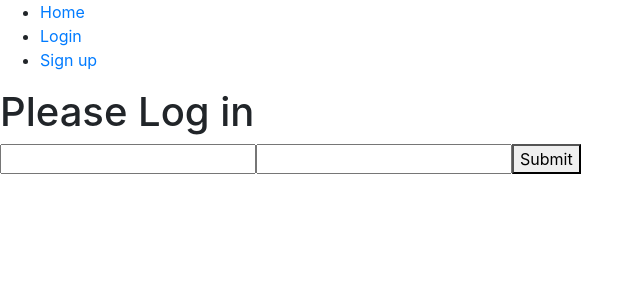
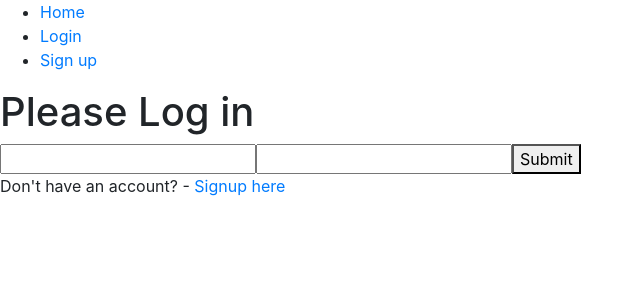
Before and after one commit to VladFiliucov/frontend-project-lvl4, a React app: page /login in a window 1280 px wide. Shown: the top 300 px of the page, without its empty margins (0-644 px from the left). Built offline with nearby package versions, Linux system fonts and the light colour scheme; no server answers; the HTML template or start-up script is replaced by a standard one.

Commit message:
add signup link and improve validation

```diff
--- a/src/components/Login.jsx
+++ b/src/components/Login.jsx
@@ -1,6 +1,6 @@
 import React, { useState } from 'react';
 import { Formik } from 'formik';
-import { useHistory, useLocation } from 'react-router-dom';
+import { Link, useHistory, useLocation } from 'react-router-dom';
 import * as Yup from 'yup';
 import { useAuth } from '../hooks/auth';
 
@@ -75,6 +75,10 @@ const Login = () => {
           </form>
         )}
       </Formik>
+      Don&apos;t have an account? -&nbsp;
+      <Link to="/signup">
+        Signup here
+      </Link>
     </div>
   );
 };
--- a/src/components/SignupForm.jsx
+++ b/src/components/SignupForm.jsx
@@ -8,12 +8,11 @@ import SignupFormWrapper from './SignupFormWrapper';
 
 const SignupSchema = Yup.object().shape({
   username: Yup.string()
-    .min(2, 'Too Short!')
-    .max(50, 'Too Long!')
+    .min(3, 'Too Short!')
+    .max(20, 'Too Long!')
     .required('Required'),
   password: Yup.string()
-    .min(2, 'Too Short!')
-    .max(50, 'Too Long!')
+    .min(6, 'Too Short!')
     .required('Required'),
   passwordConfirmation: Yup.string()
     .oneOf([Yup.ref('password'), null], 'Passwords must match').required('Required'),
```
